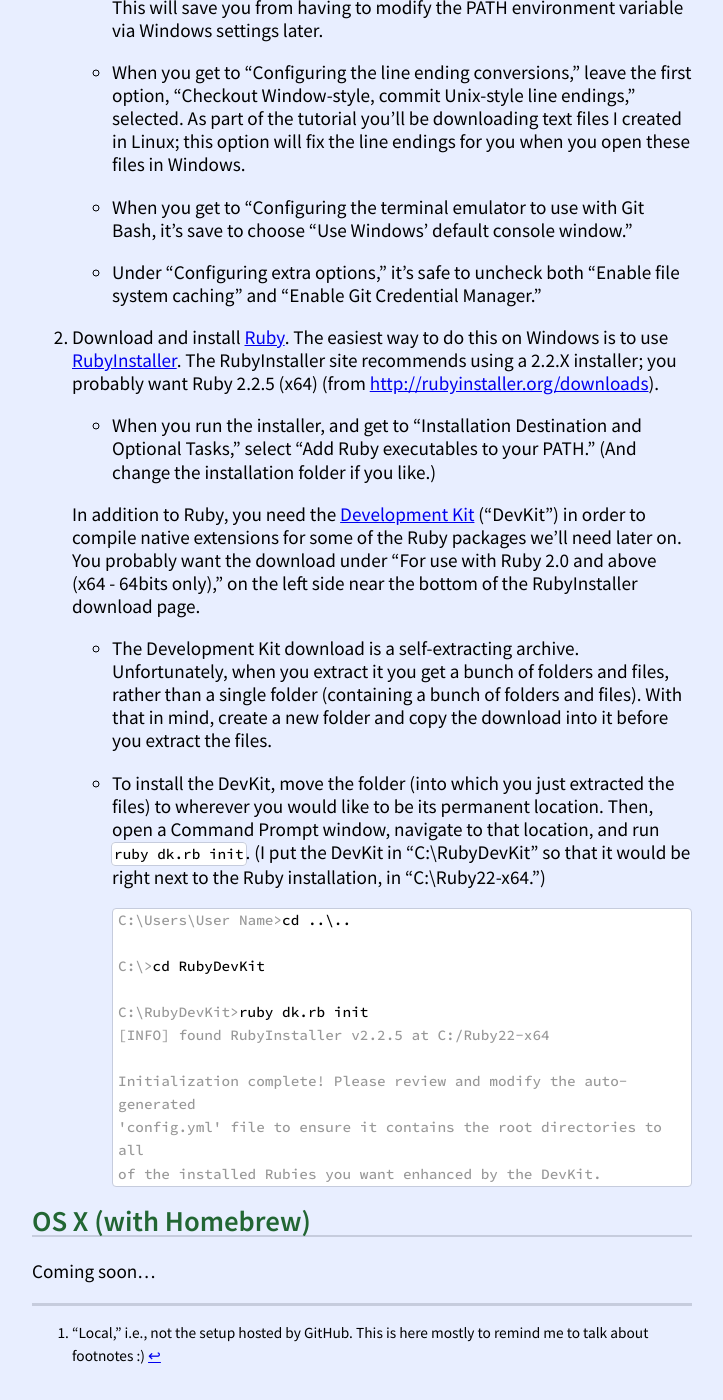
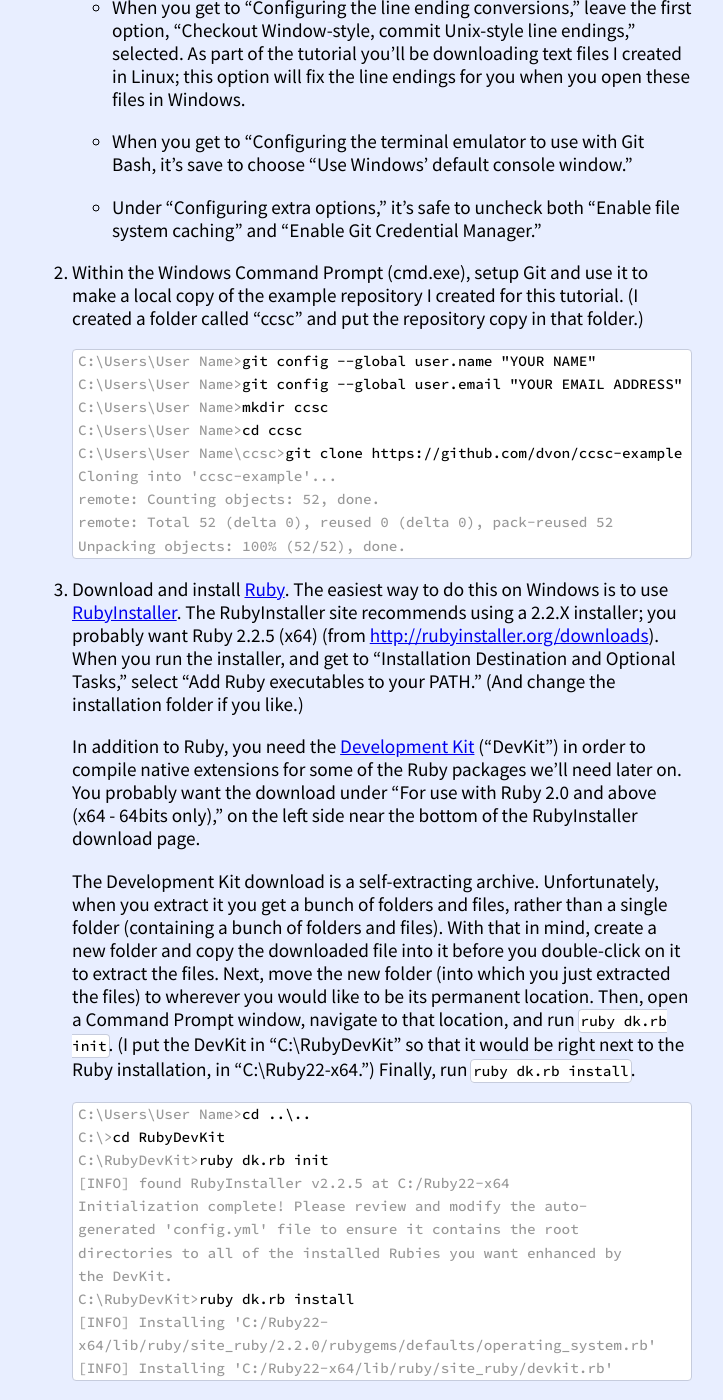
Before and after one commit to TIny-Hacker/ccsc-tutorial, a Jekyll site: the page built from setup.md, in a window 1280 px wide and 1400 px high, scrolled down 2368 px. Shown: the whole window, without its empty margins (278-1001 px from the left). Built offline with Jekyll 4.4.1, drawn with Linux system fonts in a browser that asks for light colours; some of the changed text lies outside the part shown.

Commit message:
Added Windows set up instructions.

```diff
--- a/setup.md
+++ b/setup.md
@@ -38,7 +38,7 @@ instructions, modified as necessary for your distribution.)
     <pre>
     <span class="muted">user:~/workspace $</span> git config --global user.name "YOUR NAME"
     <span class="muted">user:~/workspace $</span> git config --global user.email "YOUR EMAIL ADDRESS"
-    <span class="muted">user:~/workspace $</span> git clone 'https://github.com/dvon/ccsc-example'
+    <span class="muted">user:~/workspace $</span> git clone https://github.com/dvon/ccsc-example
     <span class="muted">Cloning into 'ccsc-example'...
     remote: Counting objects: 52, done.
     remote: Compressing objects: 100% (31/31), done.
@@ -144,17 +143,33 @@ to experiment on a Windows virtual machine.)
     -   Under "Configuring extra options," it's safe to uncheck both
         "Enable file system caching" and "Enable Git Credential Manager."
 
-2.  Download and install [Ruby](https://www.ruby-lang.org/en/).  The
+2.  Within the Windows Command Prompt (cmd.exe), setup Git and use it to
+    make a local copy of the example repository I created for this
+    tutorial.  (I created a folder called "ccsc" and put the repository
+    copy in that folder.)
+
+    <pre>
+    <span class="muted">C:\Users\User Name></span>git config --global user.name "YOUR NAME"
+    <span class="muted">C:\Users\User Name></span>git config --global user.email "YOUR EMAIL ADDRESS"
+    <span class="muted">C:\Users\User Name></span>mkdir ccsc
+    <span class="muted">C:\Users\User Name></span>cd ccsc
+    <span class="muted">C:\Users\User Name\ccsc></span>git clone https://github.com/dvon/ccsc-example
+    <span class="muted">Cloning into 'ccsc-example'...
+    remote: Counting objects: 52, done.
+    remote: Total 52 (delta 0), reused 0 (delta 0), pack-reused 52
+    Unpacking objects: 100% (52/52), done.</span>
+    </pre>
+
+3.  Download and install [Ruby](https://www.ruby-lang.org/en/).  The
     easiest way to do this on Windows is to use
     [RubyInstaller](http://rubyinstaller.org).  The RubyInstaller
     site recommends using a 2.2.X installer; you probably want
     Ruby 2.2.5 (x64) (from
     [http://rubyinstaller.org/downloads](http://rubyinstaller.org/downloads)).
-
-    -   When you run the installer, and get to "Installation
-        Destination and Optional Tasks," select "Add Ruby executables
-        to your PATH."  (And change the installation folder if you
-        like.)
+    When you run the installer, and get to "Installation
+    Destination and Optional Tasks," select "Add Ruby executables
+    to your PATH."  (And change the installation folder if you
+    like.)
 
     In addition to Ruby, you need the
     [Development Kit](https://github.com/oneclick/rubyinstaller/wiki/Development-Kit) ("DevKit")
@@ -164,32 +179,101 @@ to experiment on a Windows virtual machine.)
     2.0 and above (x64 - 64bits only)," on the left side near the
     bottom of the RubyInstaller download page.
 
-    -   The Development Kit download is a self-extracting archive.
-        Unfortunately, when you extract it you get a bunch of
-        folders and files, rather than a single folder (containing
-        a bunch of folders and files).  With that in mind, create
-        a new folder and copy the download into it before you
-        extract the files.
+    The Development Kit download is a self-extracting archive.
+    Unfortunately, when you extract it you get a bunch of
+    folders and files, rather than a single folder (containing
+    a bunch of folders and files).  With that in mind, create
+    a new folder and copy the downloaded file into it before you
+    double-click on it to extract the files.
+    Next, move the new folder (into which you just
+    extracted the files) to wherever you would like to be its
+    permanent location.  Then, open a Command Prompt window,
+    navigate to that location, and run `ruby dk.rb init`.  (I
+    put the DevKit in "C:\RubyDevKit" so that it would be
+    right next to the Ruby installation, in "C:\Ruby22-x64.")
+    Finally, run `ruby dk.rb install`.
 
-    -   To install the DevKit, move the folder (into which you just
-        extracted the files) to wherever you would like to be its
-        permanent location.  Then, open a Command Prompt window,
-        navigate to that location, and run `ruby dk.rb init`.  (I
-        put the DevKit in "C:\RubyDevKit" so that it would be
-        right next to the Ruby installation, in "C:\Ruby22-x64.")
+    <pre>
+    <span class="muted">C:\Users\User Name></span>cd ..\..
+    <span class="muted">C:\></span>cd RubyDevKit
+    <span class="muted">C:\RubyDevKit></span>ruby dk.rb init
+    <span class="muted">[INFO] found RubyInstaller v2.2.5 at C:/Ruby22-x64
+    Initialization complete! Please review and modify the auto-
+    generated 'config.yml' file to ensure it contains the root
+    directories to all of the installed Rubies you want enhanced by
+    the DevKit.</span>
+    <span class="muted">C:\RubyDevKit></span>ruby dk.rb install
+    <span class="muted">[INFO] Installing 'C:/Ruby22-x64/lib/ruby/site_ruby/2.2.0/rubygems/defaults/operating_system.rb'
+    [INFO] Installing 'C:/Ruby22-x64/lib/ruby/site_ruby/devkit.rb'</span>
+    </pre>
 
-        <pre>
-        <span class="muted">C:\Users\User Name></span>cd ..\..
+4.  Install [Bundler](http://bundler.io/) (using
+    [Ruby](https://www.ruby-lang.org/)'s `gem install` command):
 
-        <span class="muted">C:\></span>cd RubyDevKit
+    <pre>
+    <span class="muted">C:\Users\User Name\ccsc></span>gem install bundler
+    </pre>
 
-        <span class="muted">C:\RubyDevKit></span>ruby dk.rb init
-        <span class="muted">[INFO] found RubyInstaller v2.2.5 at C:/Ruby22-x64
+    The first time you run this command, you'll get a Windows
+    Security Alert message---"Windows Firewall has blocked some
+    features of this program..."  Click "Allow access" to continue.
 
-        Initialization complete! Please review and modify the auto-generated
-        'config.yml' file to ensure it contains the root directories to all
-        of the installed Rubies you want enhanced by the DevKit.</span>
-        </pre>
+    Unfortunately you may also get a certificate verification error
+    when you try to run `gem install`.  If you do, you'll need to
+    manually update the "rubygems" package in order to get an
+    updated SSL certificate.  You can get the update from
+    [https://rubygems.org/gems/rubygems-update/versions/2.6.7](https://rubygems.org/gems/rubygems-update/versions/2.6.7/) (Click "Download," on
+    the right side near the bottom of the page.)  To install
+    the update:
+
+    <pre>
+    <span class="muted">C:\Users\User Name\Downloads></span>gem install --local rubygems-update-2.6.7.gem
+    <span class="muted">Successfully installed rubygems-update-2.6.7
+    Parsing documentation for rubygems-update-2.6.7
+    Installing ri documentation for rubygems-update-2.6.7
+    Done installing documenation for rubygems-update after 40 seconds
+    1 gem installed
+    C:\Users\User Name\Downloads></span>update_rubygems
+    <span class="muted">RubyGems 2.6.7 installed
+    Parsing documentation for rubygems-2.6.7
+    Installing ri documenation for rubygems-2.6.7...</span>
+    </pre>
+
+    At this point you should have the updated SSL certificate,
+    and `gem install bundler` should work if you try it again.
+
+5.  Navigate to the repository folder; use Bundler to update Ruby
+    packages (based on contents of repository's "Gemfile") needed
+    for local [Jekyll](https://jekyllrb.com) installation:
+
+    <pre>
+    <span class="muted">C:\Users\User Name\ccsc\ccsc-example></span>bundle update
+    <span class="muted">Fetching gem metadata from https://rubygems.org/..........
+    Fetching version metadata from https://rubygems.org/.
+    Resolving dependencies...</span>
+    </pre>
+
+6.  Execute Jekyll's `serve` command via Bundler's `exec` command:
+
+    <pre>
+    <span class="muted">C:\Users\User Name\ccsc\ccsc-example></span>bundle exec jekyll serve
+    <span class="muted">Configuration file: C:/Users/User Name/ccsc/ccsc-example/_config.yml
+                Source: C:/Users/User Name/ccsc/ccsc-example
+           Destination: C:/Users/User Name/ccsc/ccsc-example/_site
+     Incremental build: disabled. Enable with --incremental
+          Generating...
+                        done in 0.312 seconds.
+     Auto-regeneration: enabled for 'C:/Users/User Name/ccsc-tutorial/ccsc-example'
+    Configuration file: C:/Users/User Name/ccsc-tutorial/ccsc-example/_config.yml
+        Server address: http://127.0.0.1:4000/ccsc-example/
+      Server running... press ctrl-c to stop.</span>
+    </pre>
+
+    Open a web browser and go to the URL Jekyll gives you
+    (`http://128.0.0.1:4000/ccsc-example/`, after "Server address" in the
+    example above).  If everything's worked correctly, you should see a page
+    titled "CCSC Example" with a few titles, a list, a little bit of source
+    code and a little bit of mathematical notation.
 
 ## OS X (with Homebrew)
 
```
Also changed, not shown: other parts of setup.md (+1 -2 lines).
